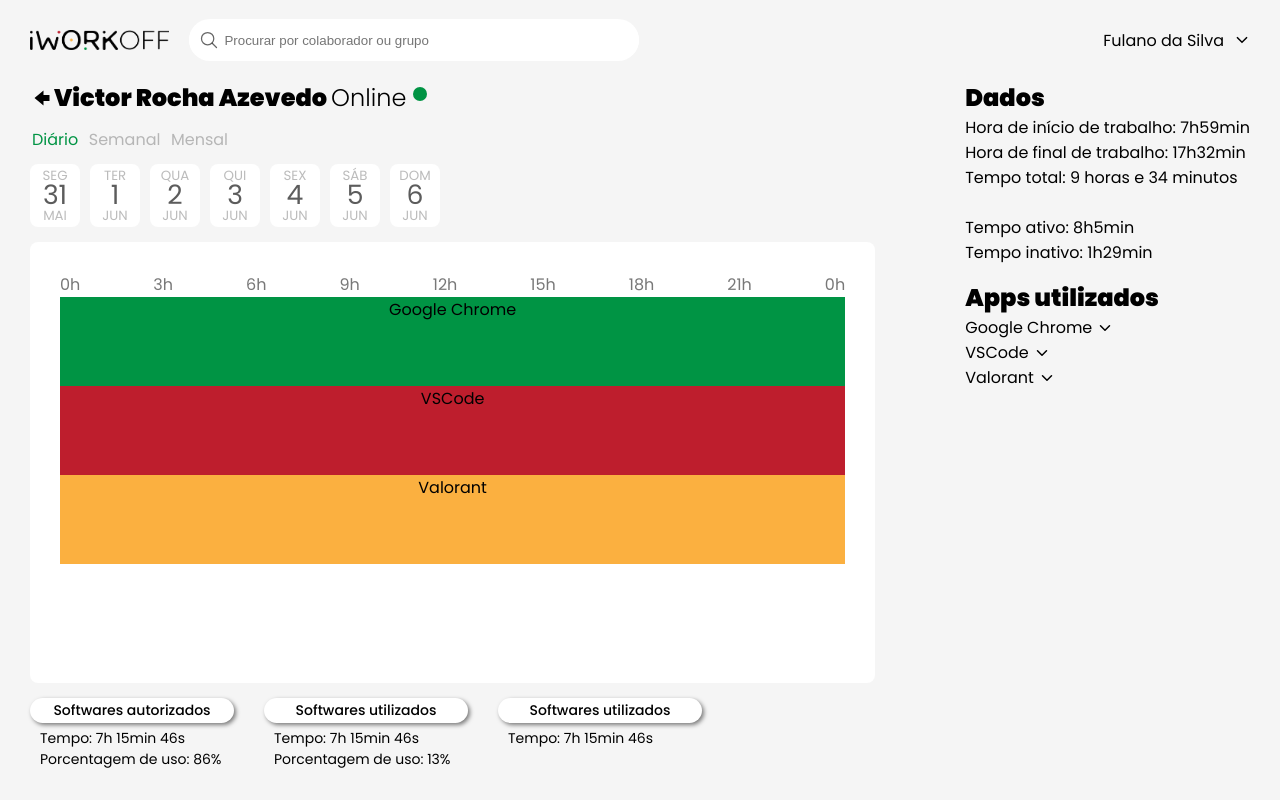
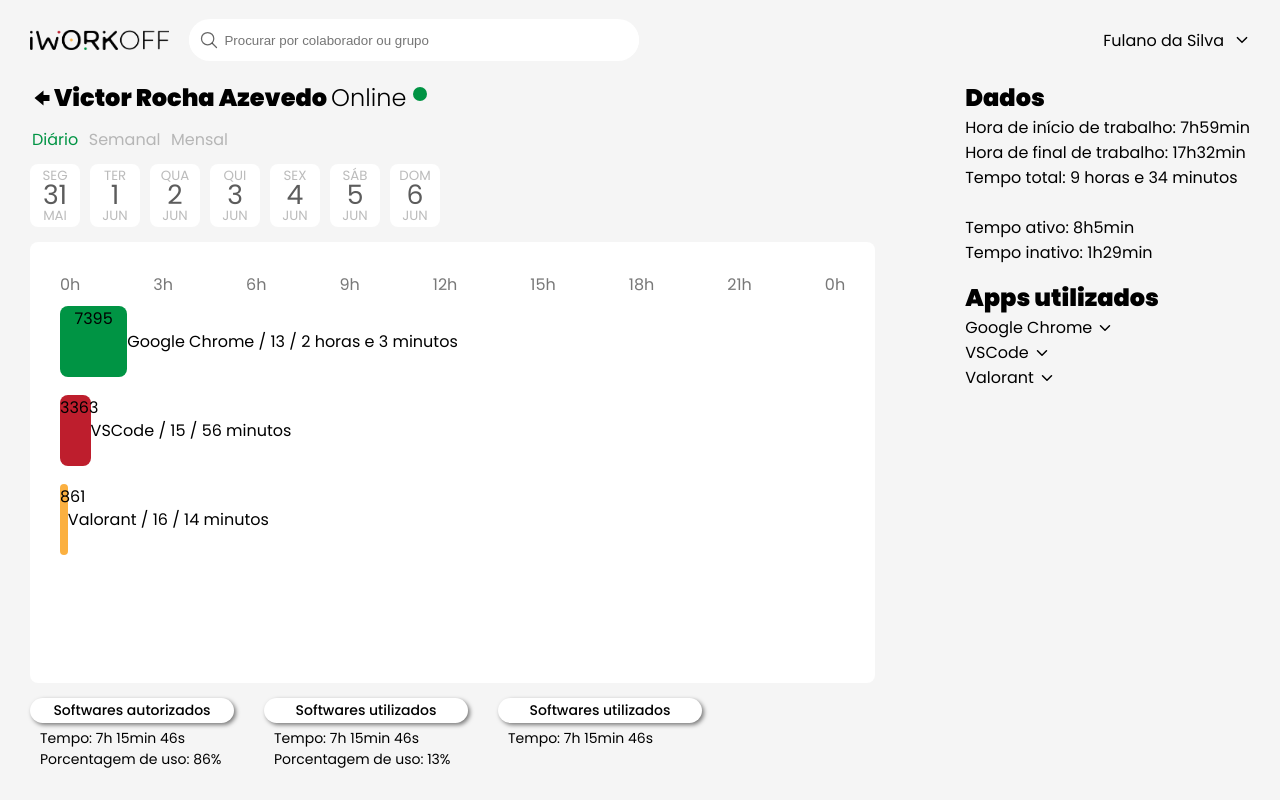
Before and after one commit to abnerjs/iworkoff, a React (Create React App) app: page /home in a window 1280 px wide. Built offline with nearby package versions, Linux system fonts and the light colour scheme.

Commit message:
bar spacing ok

```diff
--- a/src/components/dataInfo/TimelineChart.css
+++ b/src/components/dataInfo/TimelineChart.css
@@ -21,22 +21,25 @@
 }
 
 .timeline .row {
-    background-color: red;
     height: 25%;
+    display: flex;
+    align-items: center;
 }
 
-.timeline .cor0 {
+.timeline .cor0 .bar {
+    height: 80%;
+    border-radius: 8px;
     background-color: var(--green-iwo);
 }
 
-.timeline .cor1 {
+.timeline .cor1 .bar {
+    height: 80%;
+    border-radius: 8px;
     background-color: var(--red-iwo);
 }
 
-.timeline .cor2 {
+.timeline .cor2 .bar {
+    height: 80%;
+    border-radius: 8px;
     background-color: var(--yellow-iwo);
 }
-
-.timeline .cor3 {
-    background-color: #000;
-}
--- a/src/components/dataInfo/TimelineChart.jsx
+++ b/src/components/dataInfo/TimelineChart.jsx
@@ -24,10 +24,22 @@ function rows(data) {
     return (
         <div className="rows">
             {data.map((value, index) => {
-                return <div className={`
-                row
-                ${'cor' + (index % 4).toString()}
-                `} key={index}>{value.app}</div>
+                return (
+                <div
+                    className={`
+                        row
+                        ${'cor' + (index % 3).toString()}
+                    `}
+                    key={index}
+                >
+
+                    <div className="bar" style={{width: (value.diffMs / 86400 * 100) + '%'}}>
+                    {value.diffMs.toString()}
+                    </div>
+                    {value.app} /  {value.initialTime.getHours().toString()}  /  {value.diff.toString()}
+
+                </div>
+                )
             })}
         </div>
     )
--- a/src/fakeData/DatetimeInfo.jsx
+++ b/src/fakeData/DatetimeInfo.jsx
@@ -26,6 +26,14 @@ const timeBetween = (initialTime, finalTime) => {
 
     return textual
 }
+
+const secondsBetween = (initialTime, finalTime) => {
+    var diff = (finalTime.getHours() - initialTime.getHours()) * 60 * 60
+    diff += (finalTime.getMinutes() - initialTime.getMinutes()) * 60
+    diff += finalTime.getSeconds() - initialTime.getSeconds()
+    return diff
+}
+
 export const timeline = []
 var tmpaux = "2021-06-10 13:12:01".split(/[- :]/)
 var tmpaux2 = "2021-06-10 15:15:16".split(/[- :]/)
@@ -36,6 +44,9 @@ timeline.push({
     finalTime: new Date(Date.UTC(tmpaux2[0], tmpaux2[1] - 1, tmpaux2[2],
         tmpaux2[3], tmpaux2[4], tmpaux2[5])),
     diff: timeBetween((new Date(Date.UTC(tmpaux[0], tmpaux[1] - 1, tmpaux[2],
+        tmpaux[3], tmpaux[4], tmpaux[5]))), (new Date(Date.UTC(tmpaux2[0], tmpaux2[1] - 1, tmpaux2[2],
+            tmpaux2[3], tmpaux2[4], tmpaux2[5])))),
+    diffMs: secondsBetween((new Date(Date.UTC(tmpaux[0], tmpaux[1] - 1, tmpaux[2],
         tmpaux[3], tmpaux[4], tmpaux[5]))), (new Date(Date.UTC(tmpaux2[0], tmpaux2[1] - 1, tmpaux2[2],
             tmpaux2[3], tmpaux2[4], tmpaux2[5])))),
     isAuth: true
@@ -51,6 +62,9 @@ timeline.push({
     diff: timeBetween((new Date(Date.UTC(tmpaux[0], tmpaux[1] - 1, tmpaux[2],
         tmpaux[3], tmpaux[4], tmpaux[5]))), (new Date(Date.UTC(tmpaux2[0], tmpaux2[1] - 1, tmpaux2[2],
             tmpaux2[3], tmpaux2[4], tmpaux2[5])))),
+    diffMs: secondsBetween((new Date(Date.UTC(tmpaux[0], tmpaux[1] - 1, tmpaux[2],
+        tmpaux[3], tmpaux[4], tmpaux[5]))), (new Date(Date.UTC(tmpaux2[0], tmpaux2[1] - 1, tmpaux2[2],
+            tmpaux2[3], tmpaux2[4], tmpaux2[5])))),
     isAuth: true
 })
 tmpaux = "2021-06-10 16:11:21".split(/[- :]/)
@@ -62,6 +76,9 @@ timeline.push({
     finalTime: new Date(Date.UTC(tmpaux2[0], tmpaux2[1] - 1, tmpaux2[2],
         tmpaux2[3], tmpaux2[4], tmpaux2[5])),
     diff: timeBetween((new Date(Date.UTC(tmpaux[0], tmpaux[1] - 1, tmpaux[2],
+        tmpaux[3], tmpaux[4], tmpaux[5]))), (new Date(Date.UTC(tmpaux2[0], tmpaux2[1] - 1, tmpaux2[2],
+            tmpaux2[3], tmpaux2[4], tmpaux2[5])))),
+    diffMs: secondsBetween((new Date(Date.UTC(tmpaux[0], tmpaux[1] - 1, tmpaux[2],
         tmpaux[3], tmpaux[4], tmpaux[5]))), (new Date(Date.UTC(tmpaux2[0], tmpaux2[1] - 1, tmpaux2[2],
             tmpaux2[3], tmpaux2[4], tmpaux2[5])))),
     isAuth: false
```
